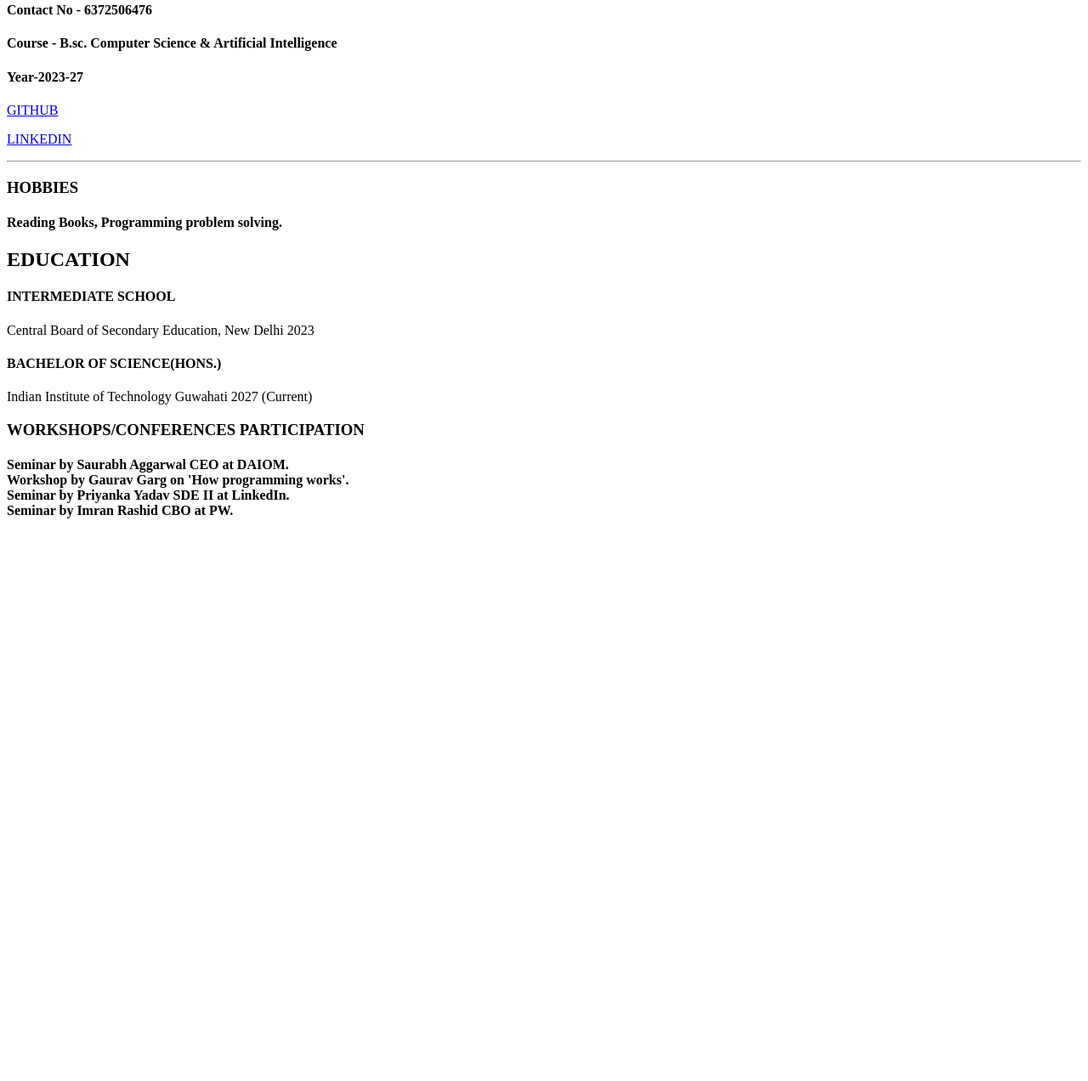
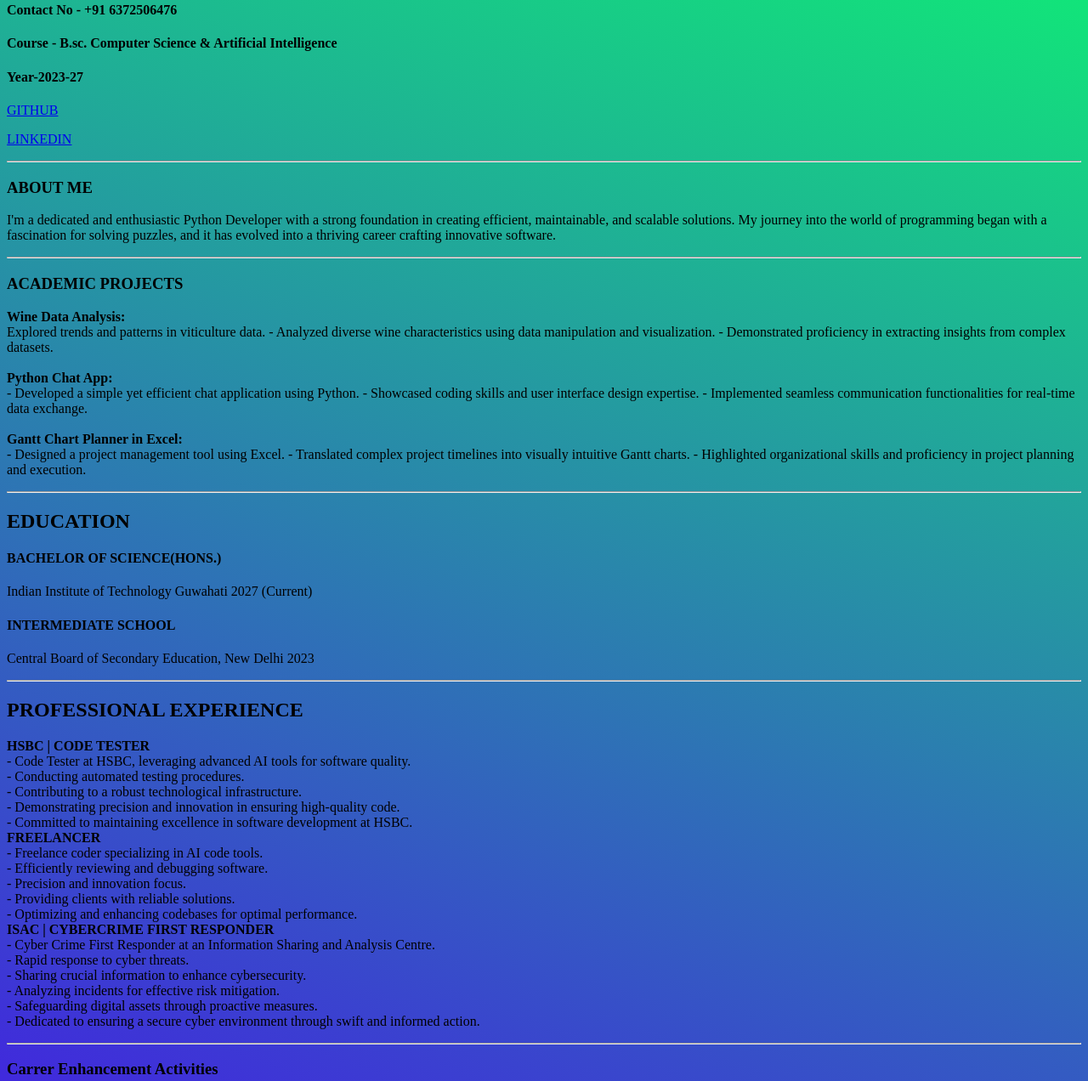
Before and after one commit to Satya900/OFFICIAL-RESUME, a plain HTML site: page index.html in a window 1280 px wide. Shown: the part 100-1372 px from the top of the page at 85% size. Before the commit the page ends 800 px from the top, so only its background shows below. Drawn offline with Linux system fonts and the light colour scheme.

Commit message:
New Updated Resume

```diff
--- a/index.html
+++ b/index.html
@@ -4,12 +4,15 @@
     <meta charset="UTF-8">
     <meta name="viewport" content="width=device-width, initial-scale=1.0">
     <title>Satyabrata Mohanty Resume</title>
+
 </head>
 <body>
+
+    <body style="background-image: linear-gradient(200deg, #0fef74, #3812e0f1);">
     <h1>Satyabrata Mohanty</h1>
     <hr>
 
-    <h4>Contact No - 6372506476</h4>
+    <h4>Contact No - +91 6372506476</h4>
     <h4>Course - B.sc. Computer Science & Artificial Intelligence</h4>
     <h4>Year-2023-27</h4>
     <p>
@@ -19,23 +22,68 @@
         <a href="https://www.linkedin.com/in/satyabrata-mohanty-2993311ba/" target="_blank">LINKEDIN</a>
     </p>
     <hr>
-    <h3>HOBBIES</h3>
-      <h4>Reading Books,
-Programming problem solving.</h4>
-    </div>
+    <h3>ABOUT ME</h3>
+    <p> I'm a dedicated and enthusiastic Python Developer with a strong foundation in creating efficient, maintainable, and scalable solutions. My journey into the world of programming began with a fascination for solving puzzles, and it has evolved into a thriving career crafting innovative software.</p>
+    <hr>
+
+    <h3>ACADEMIC PROJECTS</h3>
+    <p><b>Wine Data Analysis:</b><br>
+        Explored trends and patterns in viticulture data.
+          - Analyzed diverse wine characteristics using data manipulation and visualization.
+          - Demonstrated proficiency in extracting insights from complex datasets.<br>
+
+       <br><b>Python Chat App:</b><br>
+          - Developed a simple yet efficient chat application using Python.
+          - Showcased coding skills and user interface design expertise.
+          - Implemented seamless communication functionalities for real-time data exchange.<br>
+
+        <br><b>Gantt Chart Planner in Excel:</b><br>
+          - Designed a project management tool using Excel.
+          - Translated complex project timelines into visually intuitive Gantt charts.
+          - Highlighted organizational skills and proficiency in project planning and execution.</p>
+          <hr>
+
     <h2>EDUCATION</h2>
+
+        <h4>BACHELOR OF SCIENCE(HONS.)</h4>
+        <p>Indian Institute of Technology Guwahati 2027 (Current) </p>
 
         <h4>INTERMEDIATE SCHOOL</h4>
         <p>Central Board of Secondary Education, New Delhi 2023 </p>
-        <h4>BACHELOR OF SCIENCE(HONS.)</h4>
-        <p>Indian Institute of Technology Guwahati 2027 (Current) </p>
+        <hr>
 
-        <h3>WORKSHOPS/CONFERENCES PARTICIPATION</h3>
+        <h2>PROFESSIONAL EXPERIENCE</h2>
+        <p><b>HSBC | CODE TESTER</b><br>
+            - Code Tester at HSBC, leveraging advanced AI tools for software
+            quality.<br>
+            - Conducting automated testing procedures.<br>
+            - Contributing to a robust technological infrastructure.<br>
+            - Demonstrating precision and innovation in ensuring high-quality code.<br>
+            - Committed to maintaining excellence in software development at
+            HSBC.<br>
+            <b>FREELANCER</b><br>
+            - Freelance coder specializing in AI code tools.<br>
+            - Efficiently reviewing and debugging software.<br>
+            - Precision and innovation focus.<br>
+            - Providing clients with reliable solutions.<br>
+            - Optimizing and enhancing codebases for optimal performance.<br>
+            <b>ISAC | CYBERCRIME FIRST RESPONDER</b><br>
+            - Cyber Crime First Responder at an Information Sharing and Analysis
+            Centre.<br>
+            - Rapid response to cyber threats.<br>
+            - Sharing crucial information to enhance cybersecurity.<br>
+            - Analyzing incidents for effective risk mitigation.<br>
+            - Safeguarding digital assets through proactive measures.<br>
+            - Dedicated to ensuring a secure cyber environment through swift and
+            informed action.<br></p>
+            <hr>
 
-                <h4>Seminar by Saurabh Aggarwal CEO at DAIOM.<br>
-Workshop by Gaurav Garg on 'How programming works'.<br>
-Seminar by Priyanka Yadav SDE II at LinkedIn.<br>
-Seminar by Imran Rashid CBO at PW.</h4>
+        <h3>Carrer Enhancement Activities</h3>
+
+                <h4>Participated in an Industry Mentor Connect Session with experts from Google, Microsoft, DAIOM, Shoolini University, and LinkedIn.<br>
+                    Gained firsthand insights into evolving tech industry skills and preparations.<br>
+                    Enhanced understanding of industry trends.
+                    Valuable perspectives from accomplished professionals.<br></h4>
 
 </body>
 </html>
```
Also changed, not shown: myphoto (2).jpg (added), phone icon.png (added).
